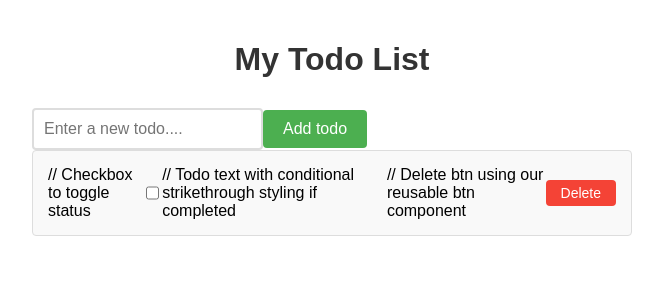
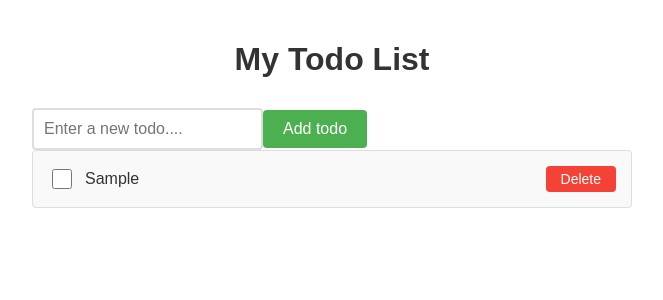
Before and after one commit to SP26-CS351-TomaszSwiderski/CS351-Lab3-Groupproject-TomaszSwiderski, a React (Create React App) app in the folder todo-list-lab/: page / in a window 1280 px wide. Both pictures are taken after typing "Sample" into the empty fields and a click on the button "Add todo". Shown: the top 300 px of the page, without its empty margins (308-971 px from the left). Built offline with nearby package versions, Linux system fonts and the light colour scheme.

Commit message:
Updated and fixe the todoitems file

```diff
--- a/todo-list-lab/src/components/TodoItems.js
+++ b/todo-list-lab/src/components/TodoItems.js
@@ -8,14 +8,14 @@ function ToDoItem({ todo, onToggle, onDelete }) {
     return(
 
         <div className="todo-item">
-            // Checkbox to toggle status
+            {/* Checkbox to toggle status */}
             <input
                 type="checkbox"
                 checked={todo.completed}
                 onChange={onToggle}
             />
 
-            // Todo text with conditional strikethrough styling if completed
+            {/* Todo text with conditional strikethrough styling if completed */}
             <span
                 style={{
                     textDecoration: todo.completed ? 'line-through' : 'none',
@@ -23,9 +23,10 @@ function ToDoItem({ todo, onToggle, onDelete }) {
                     marginRight: '10px'
                 }}
             >
+                {todo.text}
             </span>
 
-            // Delete btn using our reusable btn component
+            {/* Delete btn using our reusable btn component */}
             <Button text="Delete" onClick={onDelete} />
 
         </div>
```
